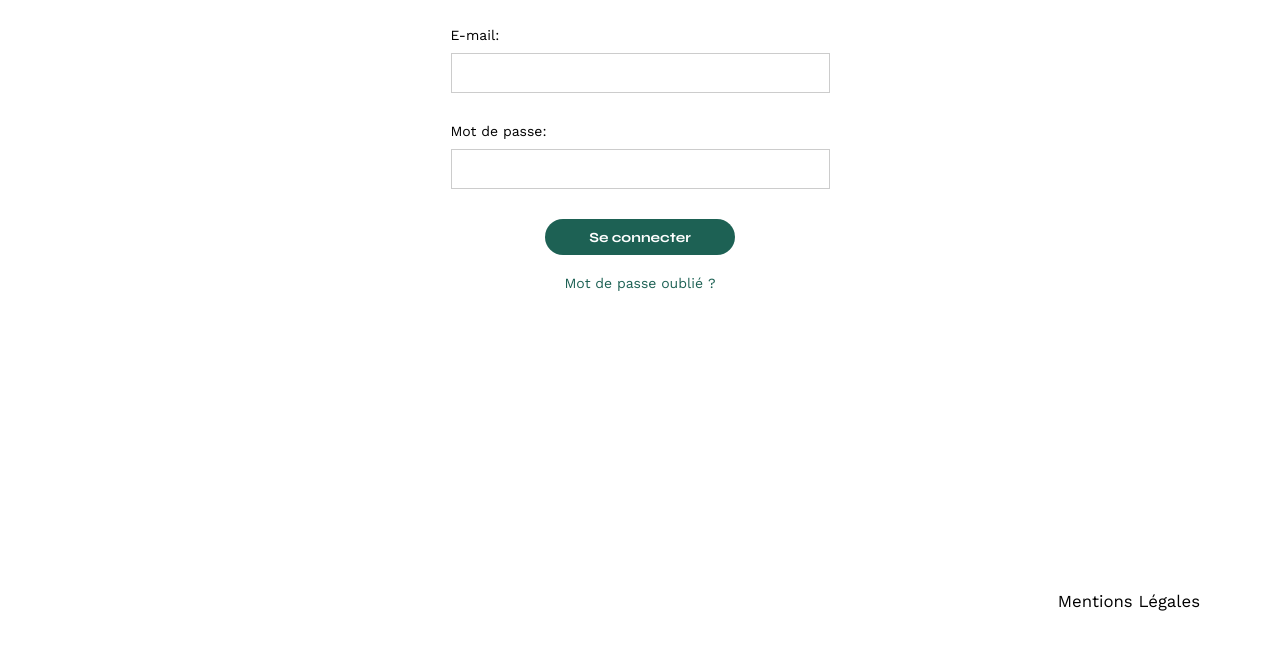
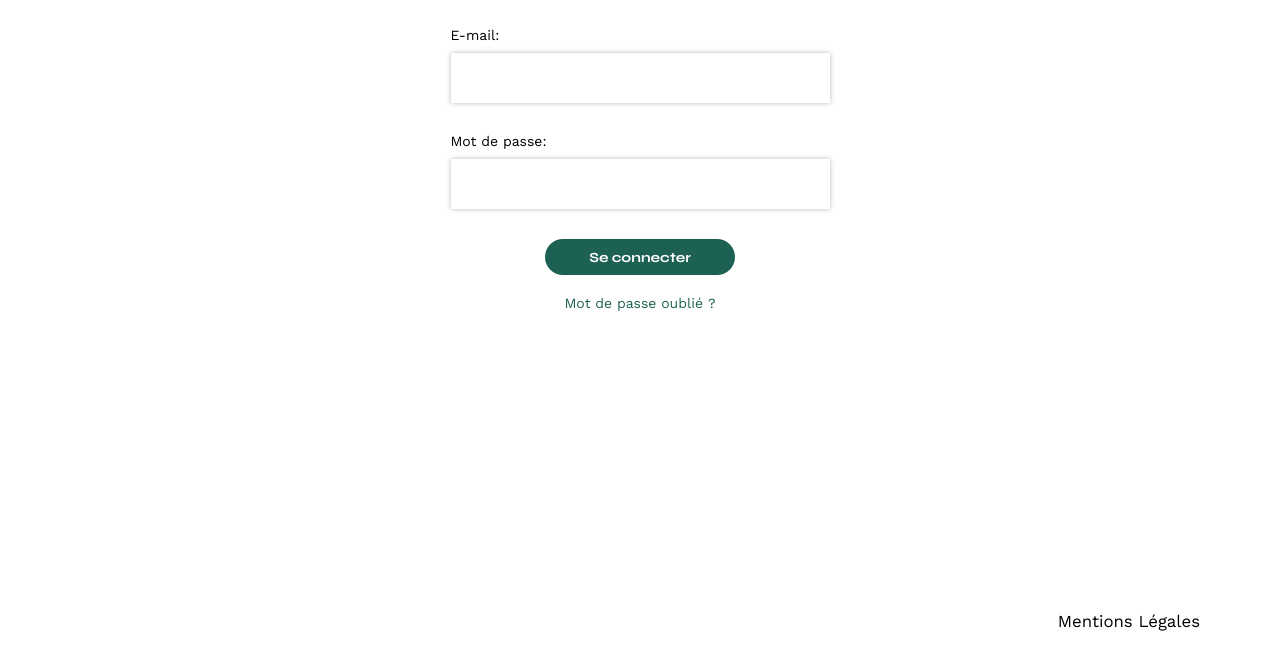
Before and after one commit to matheopierru62176/PorteFolioArchitecteProject3, a plain HTML site: page FrontEnd/login.html in a window 1280 px wide. Shown: the part 233-902 px from the top of the page. Drawn offline with nearby package versions, Linux system fonts and the light colour scheme.

Commit message:
finition de la page login ( sans la connexion )

```diff
--- a/FrontEnd/assets/login.css
+++ b/FrontEnd/assets/login.css
@@ -94,9 +94,11 @@ main form label {
 main form input {
     margin-bottom: 30px;
     padding: 10px;
-    border: 1px solid #ccc;
+    border: none;
+    box-shadow: 0 0 5px rgba(0, 0, 0, 0.278);
     font-size: 16px;
     width: 379px;
+    height: 50px;
 }
 
 main form button {
```
